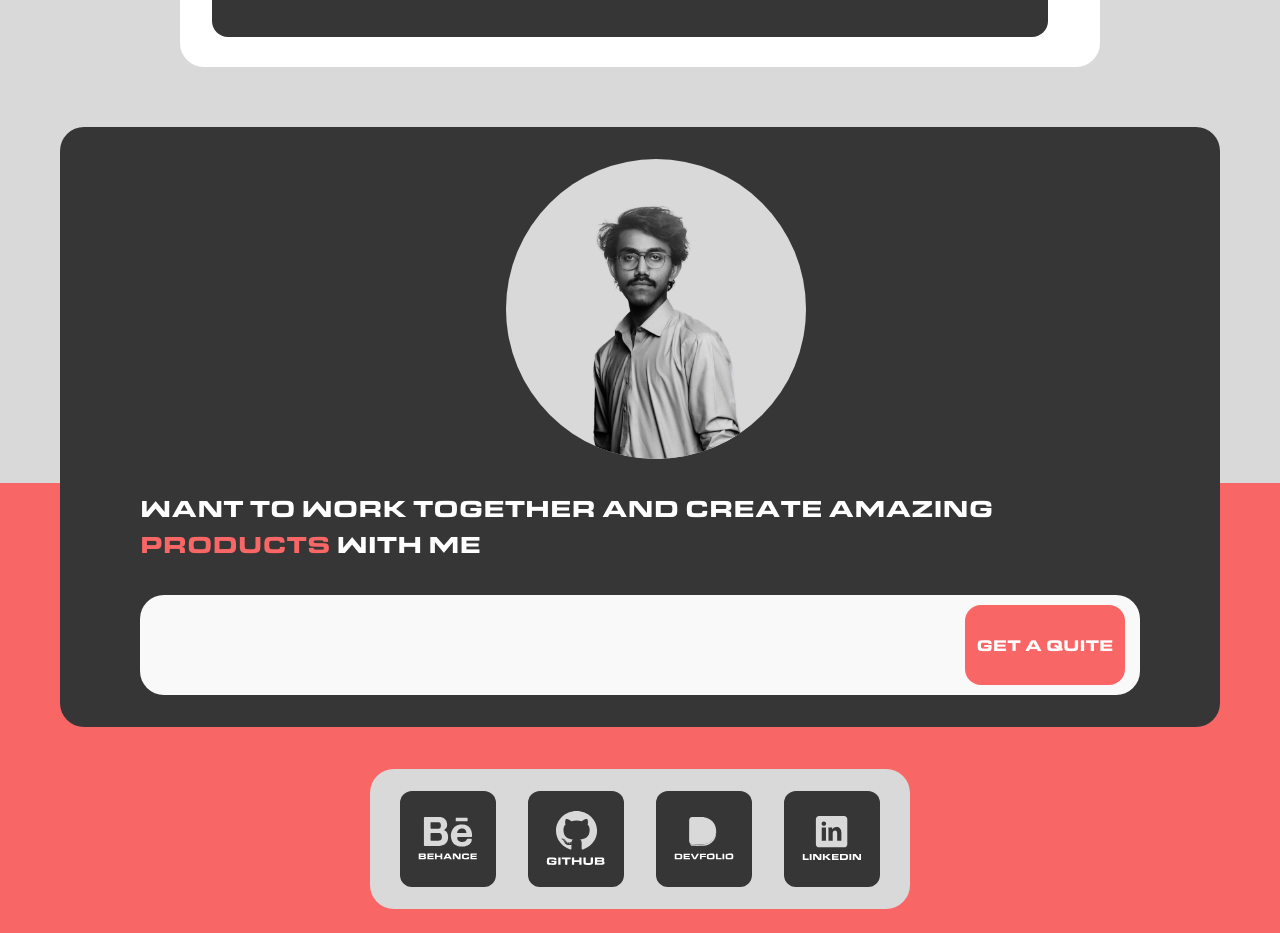
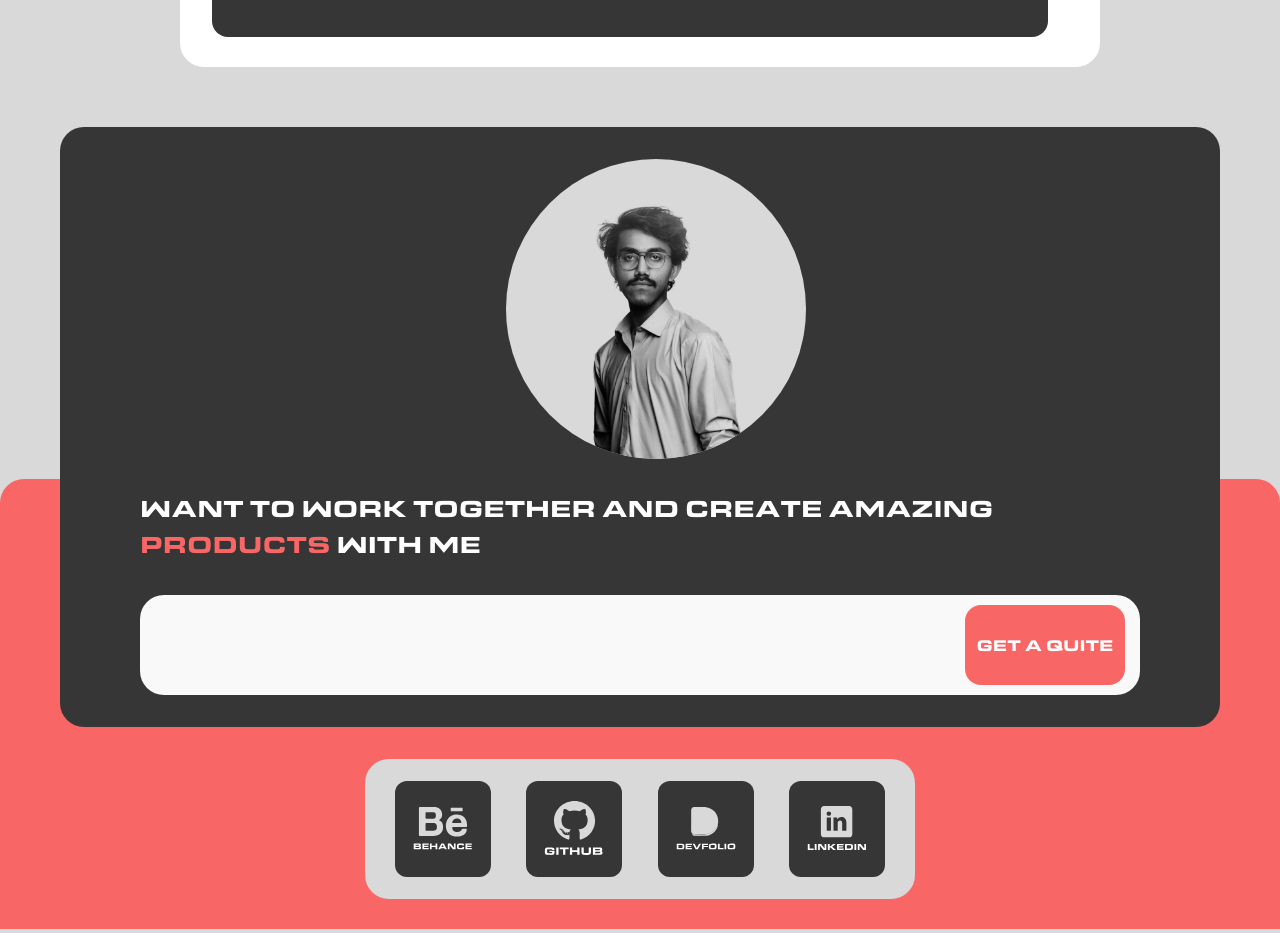
Before and after one commit to XhOwais/Personal-Portfolio-Website, a React (Vite) app: page / in a window 1280 px wide. Shown: the part 7542-8475 px from the top of the page. Built offline with nearby package versions, Linux system fonts and the light colour scheme.

Commit message:
Footer edited

```diff
--- a/src/App.jsx
+++ b/src/App.jsx
@@ -13,7 +13,7 @@ export default function App() {
       <Aboutme/>
       <Services/>
       <Portfolio/>
-      <Footer/>
+      <Footer />
     </>
   )
 }
--- a/src/Subcomponents/Header.jsx
+++ b/src/Subcomponents/Header.jsx
@@ -36,7 +36,7 @@ export default function Header() {
     },
     {
       title: 'Contact me',
-      link: '#'
+      link: '#footer'
     },
   ]
   return (
--- a/src/Subcomponents/footer.jsx
+++ b/src/Subcomponents/footer.jsx
@@ -7,14 +7,15 @@ import Linkedin from '../assets/Linkedin.svg';
 export default function Footer() {
     return (
         <>
-            <div className=' relative flex'>
+            <div className=' relative ' id>
+                <div>
                 <div className=" w-auto h-600 mobile:h-auto smallmobile:h-auto rounded-3xl bg-heading mobile:py-42 smallmobile:py-42 mx-120 Desktop:mx-60 laptop:mx-60 mobile:mx-60 mobile:px-40 smallmobile:mx-25 px-80 smallmobile:px-32 flex items-center mt-60 ">
                     <div className=' flex gap-8 items-center laptop:flex-col-reverse mobile:flex-col-reverse smallmobile:flex-col-reverse'>
                         <div className=''>
                             <h2 className=" font-heading text-32 mobile:text-24 smallmobile:text-24  laptop:text-24 text-white mb-32">
                                 Want to  work together and create amazing <span className=" text-hover">products</span> with  me?
                             </h2>
-                            <div className=" h-100 rounded-3xl bg-section flex justify-end  items-center px-15">
+                            <div className=" h-100 rounded-3xl bg-section flex justify-end  items-center px-15 ">
                                 <button className=" h-80 w-160 mobile:text-12 bg-second rounded-2xl font-heading  text-white">Get a quite</button>
                             </div>
                         </div>
@@ -23,15 +24,15 @@ export default function Footer() {
                         </div>
                     </div>
                 </div>
-                <div className=' w-full h-450 bg-second absolute -z-50 top-80 mobile:top-96 translate-y-24 flex justify-center'>
-                    <ul className='h-140 smallmobile:h-90 flex justify-between px-30 smallmobile:px-15 rounded-3xl items-center gap-8 smallmobile:gap-4 mobile:w-auto smallmobile:w-auto bg-bg absolute bottom-6'>
+                <ul className='h-140 w-550 m-auto mt-32 smallmobile:h-90 flex justify-between px-30 smallmobile:px-15 rounded-3xl items-center gap-8 smallmobile:gap-2 mobile:w-550 smallmobile:w-auto smallmobile:mx-60  bg-bg '>
                         <li className=' w-96 h-96 smallmobile:w-60 smallmobile:h-60 bg-heading rounded-xl flex justify-center items-center'><a href=""> <img className='w-60 smallmobile:w-45' src={Behance}  /></a></li>
                         <li className=' w-96 h-96 smallmobile:w-60 smallmobile:h-60 bg-heading rounded-xl flex justify-center items-center'><a href=""> <img className='w-60 smallmobile:w-45' src={Github}  /></a></li>
                         <li className=' w-96 h-96 smallmobile:w-60 smallmobile:h-60 bg-heading rounded-xl flex justify-center items-center'><a href=""> <img className='w-60 smallmobile:w-45' src={Devfolio}  /></a></li>
                         <li className=' w-96 h-96 smallmobile:w-60 smallmobile:h-60 bg-heading rounded-xl flex justify-center items-center'><a href=""> <img className='w-60 smallmobile:w-45' src={Linkedin}  /></a></li>
                     </ul>
                 </div>
-
+                <div className=' w-full h-450 bg-second absolute bottom-0 -z-50 top-64 smallmobile:top-80 translate-y-24 flex justify-center rounded-t-3xl'>
+                </div>
             </div>
         </>
     )
```
